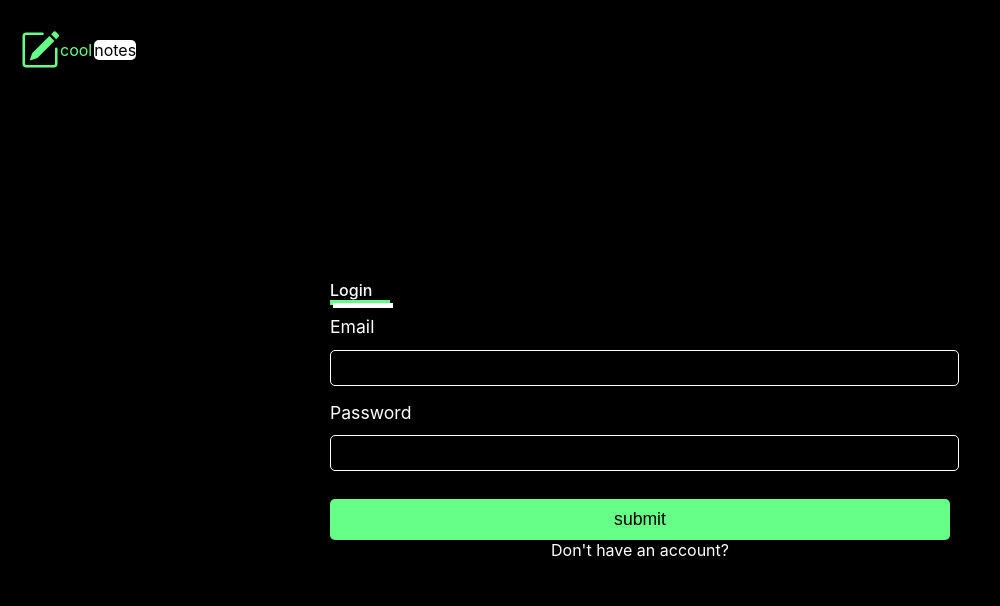
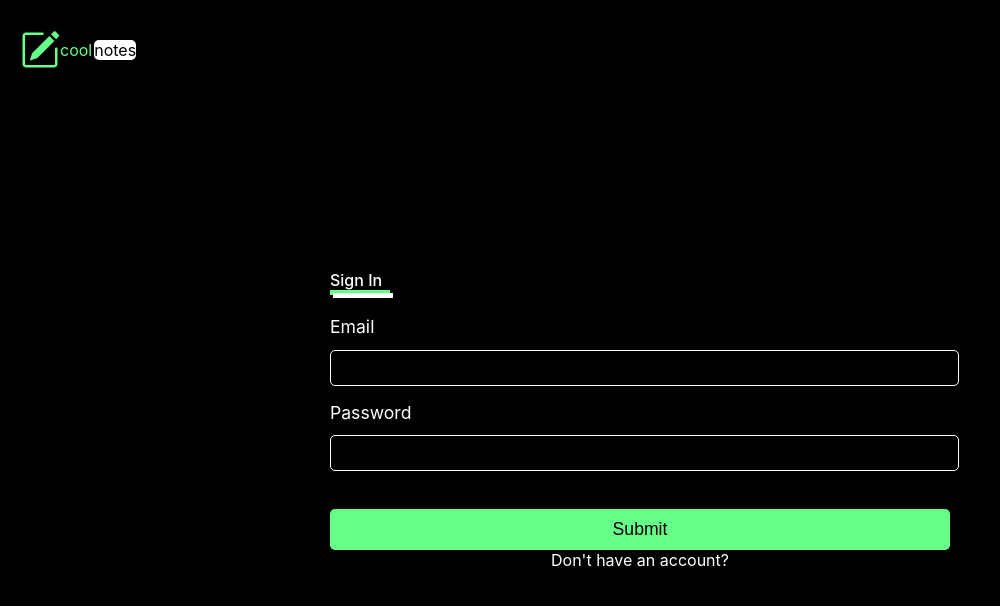
Before and after one commit to barnes-joseph/cool-notes, a React (Create React App) app: page /login in a window 1280 px wide. Shown: the top 606 px of the page, without its empty margins (0-1000 px from the left). Built offline with nearby package versions, Linux system fonts and the light colour scheme; no server answers.

Commit message:
Modified the submit button

```diff
--- a/src/Pages/Login.js
+++ b/src/Pages/Login.js
@@ -40,8 +40,8 @@ const Login = () => {
     !loggedIn ?
     <FormContainer>
       <Logo />
-      <Form onSubmit={onSubmit}>
-        <FormHeader header="Login" />
+      <Form onSubmit={onSubmit} page='login'>
+        <FormHeader header="Sign In" />
         <InputDiv>
           <Input name="email" type="email" onChange={onChange} label='Email' required/>
           <Input name="password" type="password" label='Password' onChange={onChange} required/>
@@ -50,7 +50,7 @@ const Login = () => {
           <Link to='/register' style={{color:'white',textDecoration:'none'}}>
             <span>Don't have an account?</span>
           </Link>
-          <Submit type="submit" value={loading ? 'submitting ...' : 'submit'} />
+          <Submit type="submit" value={loading ? 'Submitting ...' : 'Submit'} />
         </SubmitDiv>
       </Form>
     </FormContainer> :
--- a/src/Pages/Register.js
+++ b/src/Pages/Register.js
@@ -46,7 +46,7 @@ const Register = () => {
       !registered ?
       <FormContainer>
         <Logo />
-        <Form onSubmit={onSubmit}>
+        <Form onSubmit={onSubmit} page='register'>
           <FormHeader header="Sign Up" />
           <InputDiv>
             <Input
@@ -78,7 +78,7 @@ const Register = () => {
             <Link to='/login' style={{color:'white',textDecoration:'none'}}>
             <span>Already have an account?</span>
             </Link>
-            <Submit type="submit" value={loading ? 'submitting ...' : 'submit'} />
+            <Submit type="submit" value={loading ? 'Submitting ...' : 'Submit'} />
           </SubmitDiv>
         </Form>
       </FormContainer> :
```
